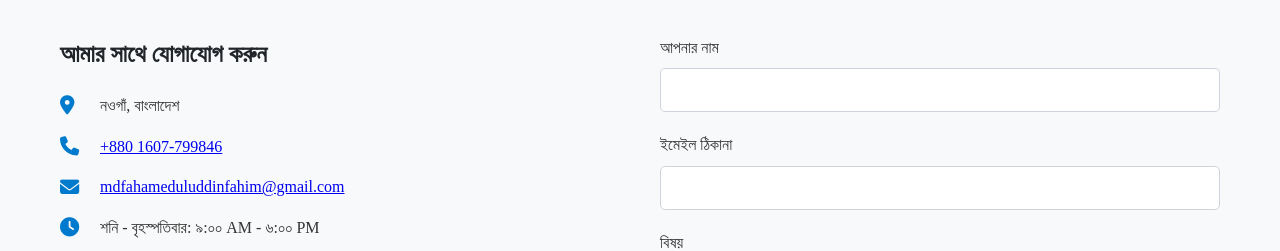
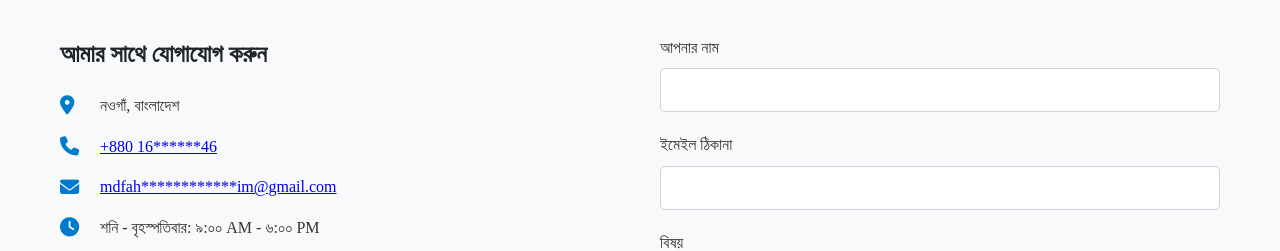
Before and after one commit to mdfahameduluddin/My-Portfolio-Website-, a plain HTML site: page index.html in a window 1280 px wide. Shown: the part 4160-4411 px from the top of the page. Drawn offline with nearby package versions, Linux system fonts and the light colour scheme; a web font is replaced by a local one.

Commit message:
index.html

```diff
--- a/index.html
+++ b/index.html
@@ -1143,12 +1143,12 @@
                         </li>
                         <li>
                             <i class="fas fa-phone"></i>
-                            <span><a href="tel:+8801607799846">+880 1607-799846</a></span>
+                            <span><a href="tel:+8801607799846">+880 16******46</a></span>
                         </li>
                         <li>
                             <i class="fas fa-envelope"></i>
                             <span>
-<a href="mailto:mdfahameduluddinfahim@gmail.com">mdfahameduluddinfahim@gmail.com</a></span>
+<a href="mailto:mdfahameduluddinfahim@gmail.com">mdfah************im@gmail.com</a></span>
                         </li>
                         <li>
                             <i class="fas fa-clock"></i>
```
